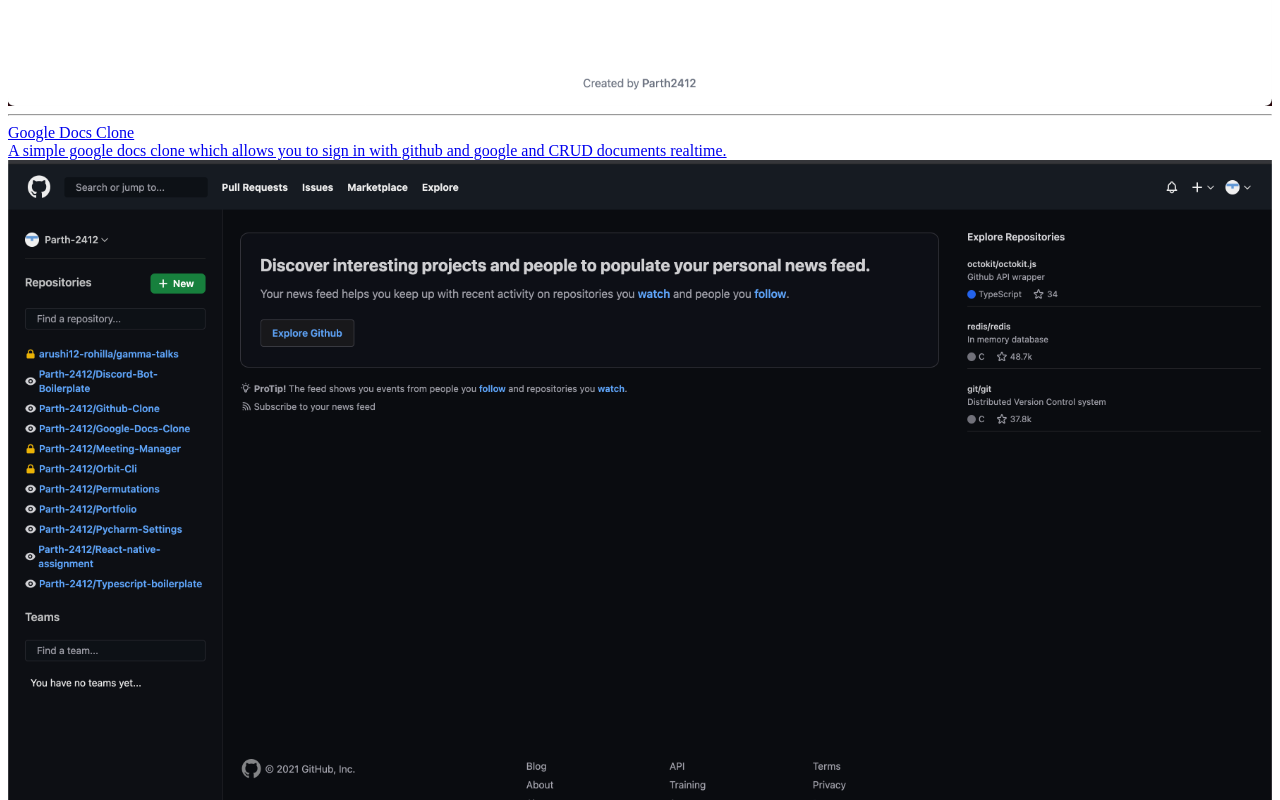
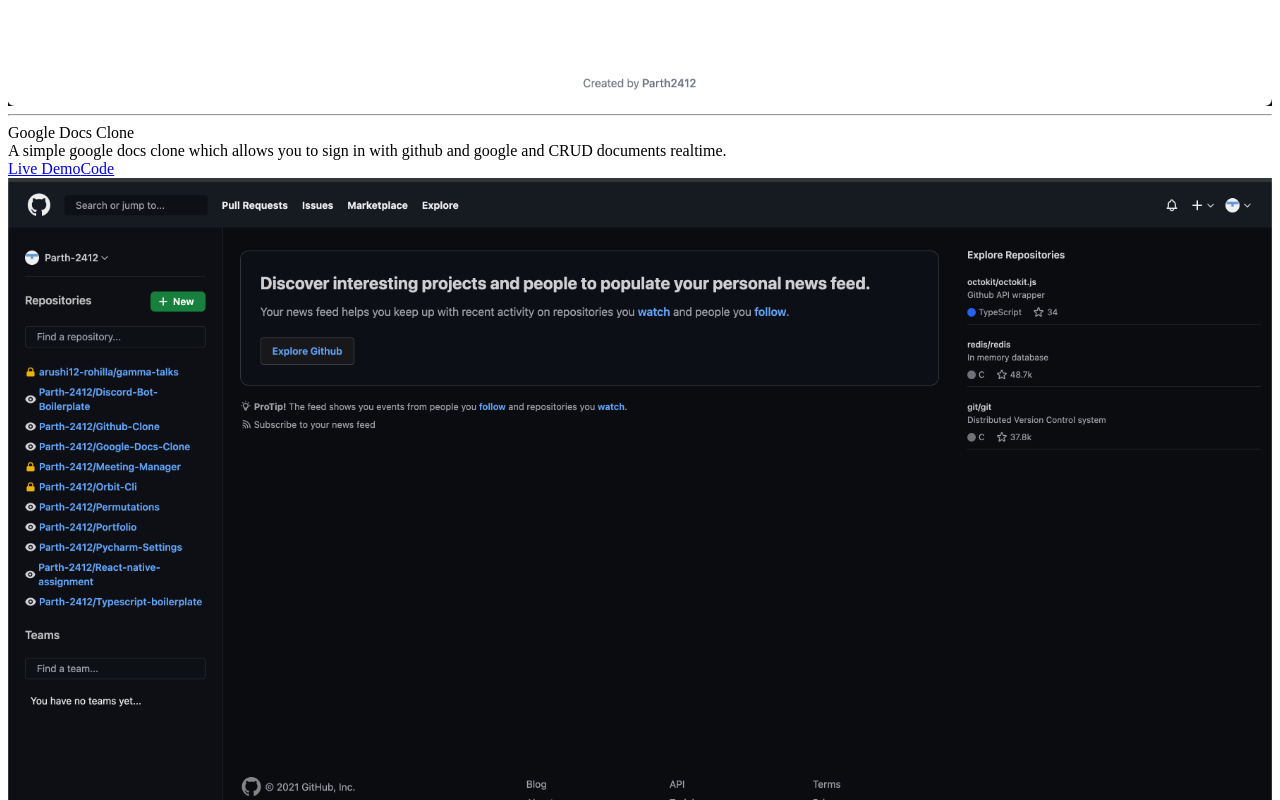
Before and after one commit to Parth-2412/Portfolio, a Next.js app: page / in a window 1280 px wide. Shown: the part 7800-8600 px from the top of the page. Built offline with nearby package versions, Linux system fonts and the light colour scheme.

Commit message:
Add code link to project cards

```diff
--- a/components/Project.tsx
+++ b/components/Project.tsx
@@ -6,15 +6,11 @@
 }
 
 function Project({
-	project: { title, image, description, liveDemo: link, skills, features },
+	project: { title, image, description, liveDemo: link, codeLink },
 }: Props) {
+	const linkClassname = "font-medium hover:text-gray-700";
 	return (
-		<a
-			href={link}
-			className="self-stretch !max-w-md mx-auto"
-			target="_blank"
-		>
-			<div className="flex flex-col w-full h-full shadow-lg hover:shadow-2xl rounded-xl cursor-pointer">
+		<div className="flex self-stretch !max-w-md mx-auto flex-col w-full h-full shadow-lg rounded-xl cursor-pointer">
 			<Image
 				src={image}
 				alt={title}
@@ -33,8 +29,15 @@
 					></div>
 				</div>
 			</div>
+			<div className="flex self-end space-x-5 mt-auto px-8 mb-4">
+				<a href={link} target="_blank" className={linkClassname}>
+					Live Demo
+				</a>
+				<a href={codeLink} target="_blank" className={linkClassname}>
+					Code
+				</a>
 			</div>
-		</a>
+		</div>
 	);
 }
 
--- a/interfaces/IProject.ts
+++ b/interfaces/IProject.ts
@@ -6,4 +6,5 @@
 	liveDemo: string;
 	skills: string[];
 	features: string[];
+	codeLink?: string;
 }
--- a/pages/api/projects.ts
+++ b/pages/api/projects.ts
@@ -17,6 +17,7 @@
 				"CRUD Functionality",
 				"Realtime",
 			],
+			codeLink: "https://github.com/Parth-2412/Google-Docs-Clone",
 		},
 		{
 			id: 2,
@@ -29,6 +30,7 @@
 			liveDemo: "https://github-clone-7d9f6.web.app/",
 			skills: ["ReactJS", "TailwindCSS", "Firebase"],
 			features: ["Login with Github"],
+			codeLink: "https://github.com/Parth-2412/Github-Clone",
 		},
 		{
 			id: 3,
@@ -45,6 +47,7 @@
 				"About",
 				"Testimonials",
 			],
+			codeLink: "https://github.com/Parth-2412/Portfolio",
 		},
 	]);
 };
```
Lines whose indentation alone changed are shown as unchanged.
